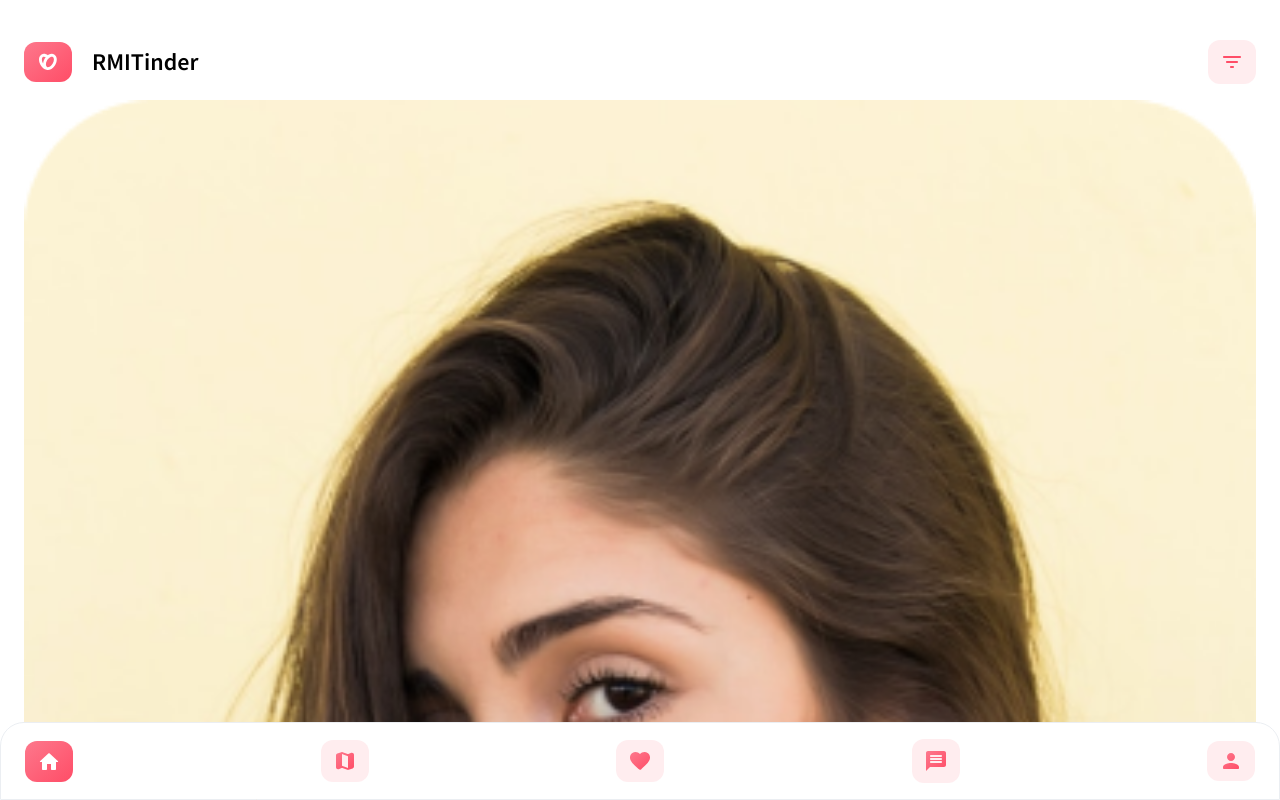
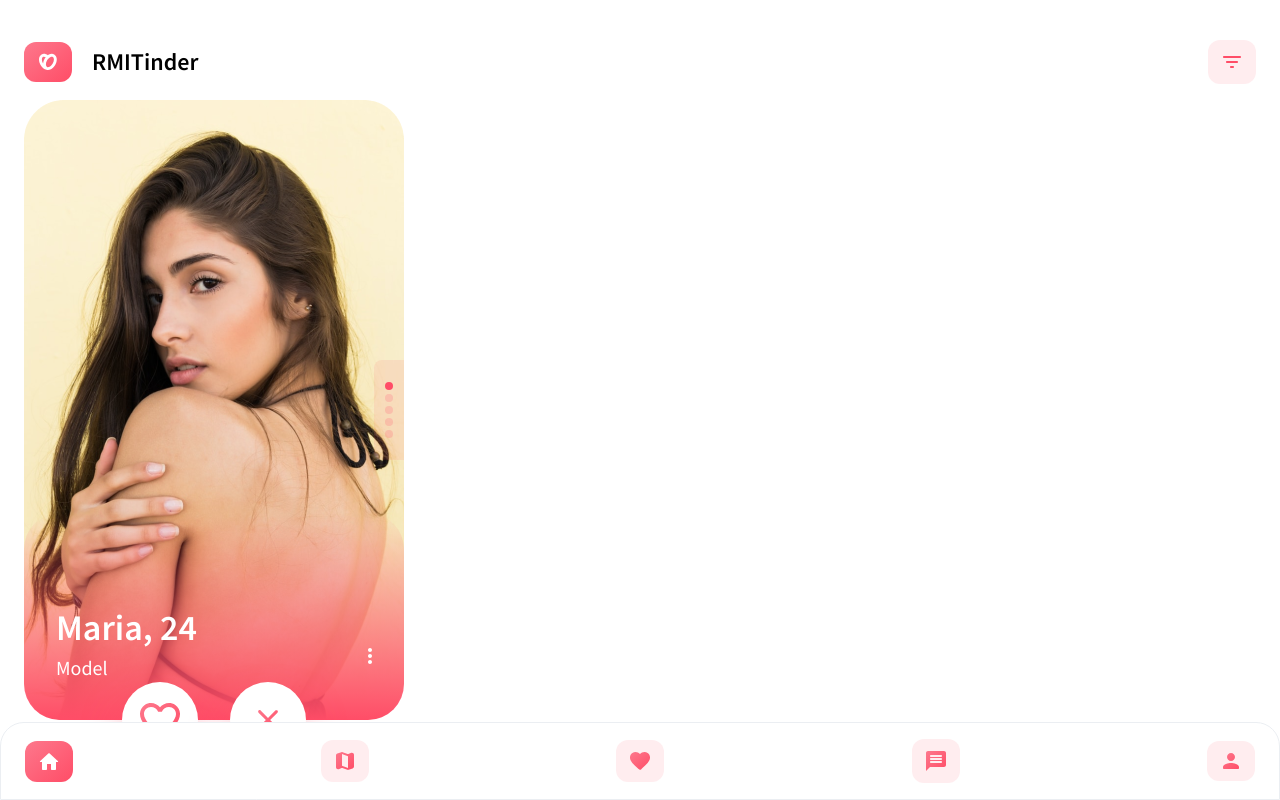
Before and after one commit to b1amage/further-web-front-end, a React (Create React App) app: page / in a window 1280 px wide. Shown: the top 800 px of the page. Built offline with nearby package versions, Linux system fonts and the light colour scheme.

Commit message:
update img slider function

```diff
--- a/src/components/main/Frame.js
+++ b/src/components/main/Frame.js
@@ -4,23 +4,113 @@ import info from "../../assets/svg/info.svg";
 import HeroButton from "./HeroButton";
 import emptyHeart from "../../assets/svg/empty-heart.svg";
 import x from "../../assets/svg/x.svg";
+import { Swiper, SwiperSlide } from "swiper/react";
+import SwiperCore, { Pagination } from "swiper";
+import "swiper/scss";
+import "swiper/css/pagination";
+
+SwiperCore.use([Pagination]);
 
 const Frame = () => {
 	return (
-		<div className="rounded-[36px] mb-20 relative w-full before:overflow-hidden before:bottom-0 before:rounded-[36px] before:bg-gradient-to-b from-transparent to-primary-100 before:w-full before:h-1/2 before:absolute">
-			<img src={girl} alt="" className="object-cover w-full h-full" />
-
+		<div className="grid h-[620px] w-[380px] grid-cols-1 rounded-[36px] mb-20 relative">
+			<Swiper
+				pagination={{ clickable: true }}
+				grabCursor="true"
+				spaceBetween={40}
+				slidesPerView="auto"
+			>
+				<SwiperSlide>
+					<img
+						src={girl}
+						alt=""
+						className="block object-cover w-full h-full rounded-[36px] relative before:bg-gradient-to-b from-transparent to-primary-100 before:overflow-hidden before:bottom-0 before:rounded-[36px] before:w-full before:h-3/5 before:absolute"
+					/>
 					{/* Info div */}
-			<div className="absolute left-0 z-20 flex items-center justify-between w-full p-8 bottom-8">
-				<div className="text-4xl text-white">
+					<div className="absolute bottom-0 left-0 z-20 flex items-end justify-between w-full p-8 bg-gradient-to-b from-transparent to-primary-100 h-1/3 rounded-[36px]">
+						<div className="flex flex-col self-end text-4xl text-white">
 							<h3 className="font-semibold">Maria, 24</h3>
 							<h6 className="text-[20px] font-normal">Model</h6>
 						</div>
 
-				<div className="cursor-pointer">
+						<div className="-translate-y-6 cursor-pointer">
 							<img src={info} alt="" />
 						</div>
 					</div>
+				</SwiperSlide>
+				<SwiperSlide>
+					<img
+						src={girl}
+						alt=""
+						className="block object-cover w-full h-full rounded-[36px] relative before:bg-gradient-to-b from-transparent to-primary-100 before:overflow-hidden before:bottom-0 before:rounded-[36px] before:w-full before:h-3/5 before:absolute"
+					/>
+					{/* Info div */}
+					<div className="absolute bottom-0 left-0 z-20 flex items-end justify-between w-full p-8 bg-gradient-to-b from-transparent to-primary-100 h-1/3 rounded-[36px]">
+						<div className="flex flex-col self-end text-4xl text-white">
+							<h3 className="font-semibold">Maria, 24</h3>
+							<h6 className="text-[20px] font-normal">Model</h6>
+						</div>
+
+						<div className="-translate-y-6 cursor-pointer">
+							<img src={info} alt="" />
+						</div>
+					</div>
+				</SwiperSlide>
+				<SwiperSlide>
+					<img
+						src={girl}
+						alt=""
+						className="block object-cover w-full h-full rounded-[36px] relative before:bg-gradient-to-b from-transparent to-primary-100 before:overflow-hidden before:bottom-0 before:rounded-[36px] before:w-full before:h-3/5 before:absolute"
+					/>
+					{/* Info div */}
+					<div className="absolute bottom-0 left-0 z-20 flex items-end justify-between w-full p-8 bg-gradient-to-b from-transparent to-primary-100 h-1/3 rounded-[36px]">
+						<div className="flex flex-col self-end text-4xl text-white">
+							<h3 className="font-semibold">Maria, 24</h3>
+							<h6 className="text-[20px] font-normal">Model</h6>
+						</div>
+
+						<div className="-translate-y-6 cursor-pointer">
+							<img src={info} alt="" />
+						</div>
+					</div>
+				</SwiperSlide>
+				<SwiperSlide>
+					<img
+						src={girl}
+						alt=""
+						className="block object-cover w-full h-full rounded-[36px] relative before:bg-gradient-to-b from-transparent to-primary-100 before:overflow-hidden before:bottom-0 before:rounded-[36px] before:w-full before:h-3/5 before:absolute"
+					/>
+					{/* Info div */}
+					<div className="absolute bottom-0 left-0 z-20 flex items-end justify-between w-full p-8 bg-gradient-to-b from-transparent to-primary-100 h-1/3 rounded-[36px]">
+						<div className="flex flex-col self-end text-4xl text-white">
+							<h3 className="font-semibold">Maria, 24</h3>
+							<h6 className="text-[20px] font-normal">Model</h6>
+						</div>
+
+						<div className="-translate-y-6 cursor-pointer">
+							<img src={info} alt="" />
+						</div>
+					</div>
+				</SwiperSlide>
+				<SwiperSlide>
+					<img
+						src={girl}
+						alt=""
+						className="block object-cover w-full h-full rounded-[36px] relative before:bg-gradient-to-b from-transparent to-primary-100 before:overflow-hidden before:bottom-0 before:rounded-[36px] before:w-full before:h-3/5 before:absolute"
+					/>
+					{/* Info div */}
+					<div className="absolute bottom-0 left-0 z-20 flex items-end justify-between w-full p-8 bg-gradient-to-b from-transparent to-primary-100 h-1/3 rounded-[36px]">
+						<div className="flex flex-col self-end text-4xl text-white">
+							<h3 className="font-semibold">Maria, 24</h3>
+							<h6 className="text-[20px] font-normal">Model</h6>
+						</div>
+
+						<div className="-translate-y-6 cursor-pointer">
+							<img src={info} alt="" />
+						</div>
+					</div>
+				</SwiperSlide>
+			</Swiper>
 
 			{/* button div */}
 			<div className="absolute bottom-0 z-30 flex items-center justify-center space-x-8 -translate-x-1/2 translate-y-1/2 cursor-pointer left-1/2">
--- a/src/components/main/HeroButton.js
+++ b/src/components/main/HeroButton.js
@@ -3,7 +3,7 @@ import React from "react";
 const HeroButton = ({ className, children }) => {
 	return (
 		<button
-			className={`bg-white w-[72px] h-[72px] rounded-full shadow-2xl flex items-center justify-center shadow-primary-100 ${className}`}
+			className={`bg-white w-[64px] h-[64px] rounded-full shadow-2xl flex items-center justify-center shadow-primary-100 ${className}`}
 		>
 			{children}
 		</button>
--- a/src/components/navbar/NavButton.js
+++ b/src/components/navbar/NavButton.js
@@ -5,7 +5,7 @@ const NavButton = ({ isActive, className, children }) => {
 		<button
 			className={`${
 				isActive
-					? "bg-gradient-to-br from-primary-90 to-primary-100 text-white"
+					? "bg-gradient-to-br from-primary-50 to-primary-100 text-white"
 					: "bg-primary-100 bg-opacity-10 text-primary-100"
 			}  px-2 py-3 rounded-xl min-w-[48px] min-h-[40px] flex items-center justify-center border-none outline-none ${className}`}
 		>
--- a/src/index.scss
+++ b/src/index.scss
@@ -12,7 +12,7 @@
 	}
 
 	::selection {
-		@apply bg-primary-90 text-white;
+		@apply bg-primary-50 text-white;
 	}
 
 	body::-webkit-scrollbar {
@@ -20,7 +20,7 @@
 	}
 
 	body::-webkit-scrollbar-track {
-		@apply shadow-sm bg-primary-90;
+		@apply shadow-sm bg-primary-50;
 	}
 
 	body::-webkit-scrollbar-thumb {
@@ -28,10 +28,25 @@
 	}
 }
 
-// .slider__container {
-// 	transform: rotate(180deg);
+.swiper-pagination {
+	transform: translateY(-50%) !important;
+	right: 0 !important;
+	@apply top-1/2 justify-center
+		bg-primary-100 bg-opacity-10 w-[50px] z-50 translate-y-1/2 flex flex-col
+		gap-1 items-center p-3 rounded-l-lg;
+}
 
-// 	.swiper-slide {
-// 		transform: rotate(180deg);
-// 	}
-// }
+.swiper-horizontal > .swiper-pagination-bullets .swiper-pagination-bullet,
+.swiper-pagination-horizontal.swiper-pagination-bullets
+	.swiper-pagination-bullet {
+	@apply bg-primary-100;
+}
+
+.swiper-horizontal > .swiper-pagination-bullets,
+.swiper-pagination-bullets.swiper-pagination-horizontal,
+.swiper-pagination-custom,
+.swiper-pagination-fraction {
+	width: 8% !important;
+	height: 100px !important;
+	left: auto !important;
+}
--- a/src/views/HomePage.js
+++ b/src/views/HomePage.js
@@ -2,39 +2,13 @@ import React from "react";
 import NavBar from "../components/navbar/NavBar";
 import Header from "../components/header/Header";
 import Frame from "../components/main/Frame";
-import { Swiper, SwiperSlide } from "swiper/react";
-import "swiper/css";
 
 const HomePage = () => {
 	return (
 		<div className="container p-6 mx-auto min-h-[100vh]">
 			<Header />
 			<NavBar />
-
-			<Swiper
-				spaceBetween={50}
-				slidesPerView={1}
-				onSlideChange={() => console.log("slide change")}
-				onSwiper={(swiper) => console.log(swiper)}
-			>
-				<SwiperSlide>
-					<Frame />
-				</SwiperSlide>
-
-				<SwiperSlide>
-					<Frame />
-				</SwiperSlide>
-
-				<SwiperSlide>
-					<Frame />
-				</SwiperSlide>
-
-				<SwiperSlide>
-					<Frame />
-				</SwiperSlide>
-			</Swiper>
-
-			{/* <Frame /> */}
+			<Frame />
 		</div>
 	);
 };
--- a/tailwind.config.js
+++ b/tailwind.config.js
@@ -15,7 +15,8 @@ module.exports = {
 			colors: {
 				primary: {
 					100: "#FF4D67",
-					90: "#FD788C",
+					80: "#FF4D50",
+					50: "#FD788C",
 				},
 				secondary: "#FFB800",
 				tertiary1: "#6D5FFD",
```
Lines whose indentation alone changed are shown as unchanged.
